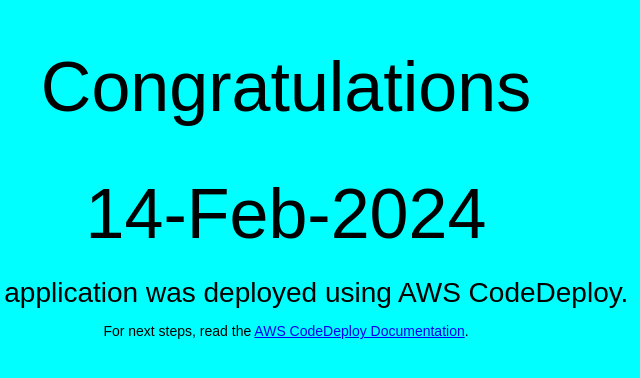
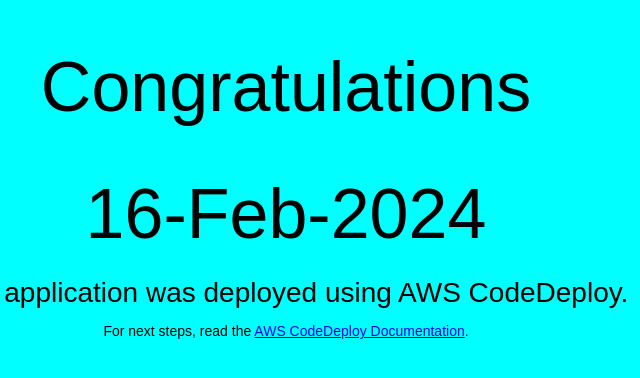
Before and after one commit to tbhuiyan69/SampleApp_linux, a plain HTML site: page SampleApp_Linux/index.html in a window 1280 px wide. Shown: the full height of the page, 354-994 px from the left. Drawn offline with Linux system fonts and the light colour scheme.

Commit message:
change the date

```diff
--- a/SampleApp_Linux/index.html
+++ b/SampleApp_Linux/index.html
@@ -27,7 +27,7 @@
 <body>
   <div align="center">
     <h1>Congratulations</h1>
-    <h1>14-Feb-2024</h1>
+    <h1>16-Feb-2024</h1>
     <h2>This application was deployed using AWS CodeDeploy.</h2>
     <p>For next steps, read the <a href="http://aws.amazon.com/documentation/codedeploy">AWS CodeDeploy Documentation</a>.</p>
   </div>
```
